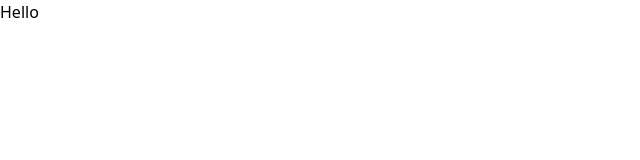
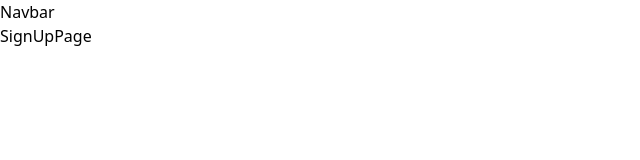
Before and after one commit to krish3742/Chatzy, a React (Vite) app in the folder Frontend/: page /signup in a window 1280 px wide. Shown: the top 160 px of the page, without its empty margins (0-640 px from the left). Built offline with nearby package versions, Linux system fonts and the light colour scheme.

Commit message:
Set up basic routing and navigation with React Router

```diff
--- a/Frontend/src/App.jsx
+++ b/Frontend/src/App.jsx
@@ -1,5 +1,25 @@
+import { Routes, Route } from "react-router-dom";
+
+import HomePage from "./pages/HomePage";
+import Navbar from "./components/Navbar";
+import LoginPage from "./pages/LoginPage";
+import SignUpPage from "./pages/SignUpPage";
+import ProfilePage from "./pages/ProfilePage";
+import SettingsPage from "./pages/SettingsPage";
+
 const App = () => {
-  return <div>Hello</div>;
+  return (
+    <div>
+      <Navbar />
+      <Routes>
+        <Route path="/" element={<HomePage />} />
+        <Route path="/signup" element={<SignUpPage />} />
+        <Route path="/login" element={<LoginPage />} />
+        <Route path="/settings" element={<SettingsPage />} />
+        <Route path="/profile" element={<ProfilePage />} />
+      </Routes>
+    </div>
+  );
 };
 
 export default App;
--- /dev/null
+++ b/Frontend/src/components/Navbar.jsx
@@ -0,0 +1,5 @@
+const Navbar = () => {
+  return <div>Navbar</div>;
+};
+
+export default Navbar;
--- a/Frontend/src/main.jsx
+++ b/Frontend/src/main.jsx
@@ -1,5 +1,12 @@
 import { createRoot } from "react-dom/client";
-import "./index.css";
+import { BrowserRouter } from "react-router-dom";
+
 import App from "./App.jsx";
 
-createRoot(document.getElementById("root")).render(<App />);
+import "./index.css";
+
+createRoot(document.getElementById("root")).render(
+  <BrowserRouter>
+    <App />
+  </BrowserRouter>
+);
--- /dev/null
+++ b/Frontend/src/pages/HomePage.jsx
@@ -0,0 +1,5 @@
+const HomePage = () => {
+  return <div>HomePage</div>;
+};
+
+export default HomePage;
--- /dev/null
+++ b/Frontend/src/pages/LoginPage.jsx
@@ -0,0 +1,5 @@
+const LoginPage = () => {
+  return <div>LoginPage</div>;
+};
+
+export default LoginPage;
--- /dev/null
+++ b/Frontend/src/pages/ProfilePage.jsx
@@ -0,0 +1,5 @@
+const ProfilePage = () => {
+  return <div>ProfilePage</div>;
+};
+
+export default ProfilePage;
--- /dev/null
+++ b/Frontend/src/pages/SettingsPage.jsx
@@ -0,0 +1,5 @@
+const SettingsPage = () => {
+  return <div>SettingsPage</div>;
+};
+
+export default SettingsPage;
--- /dev/null
+++ b/Frontend/src/pages/SignUpPage.jsx
@@ -0,0 +1,5 @@
+const SignUpPage = () => {
+  return <div>SignUpPage</div>;
+};
+
+export default SignUpPage;
```
